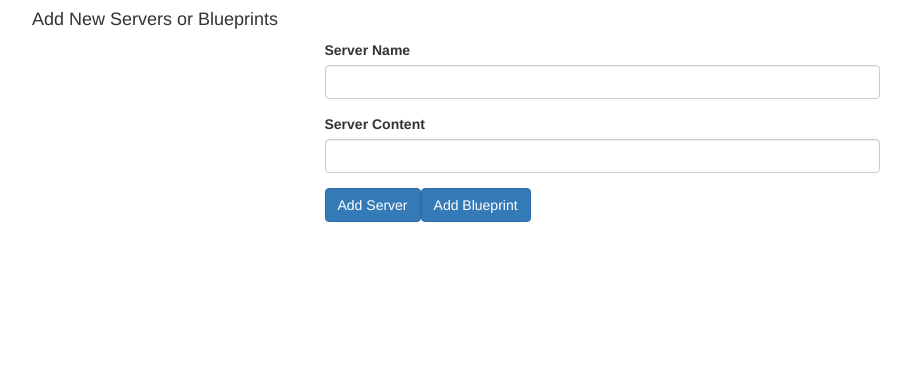
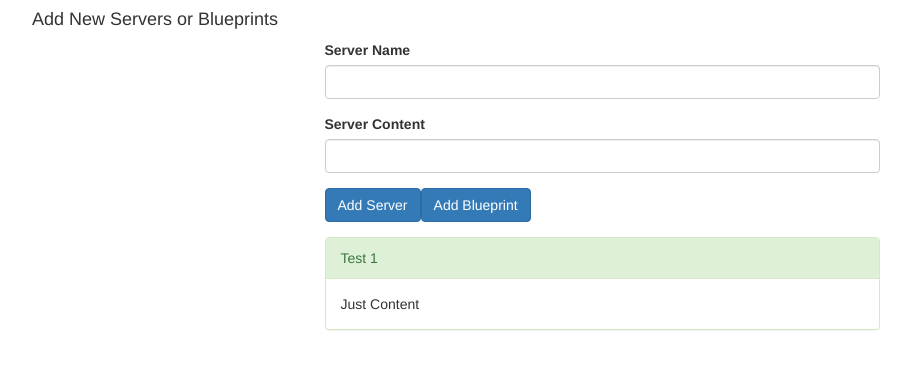
Before and after one commit to TestDeveloperAng/udem-angular-prac, an Angular app: page / in a window 1280 px wide. Shown: the top 368 px of the page, without its empty margins (38-949 px from the left). Built offline with nearby package versions, Linux system fonts and the light colour scheme.

Commit message:
1 file modified

```diff
--- a/src/app/app.component.ts
+++ b/src/app/app.component.ts
@@ -10,7 +10,13 @@ export class AppComponent  {
 
   serverName = '';
   serverContent = '';
-  serverElements = [];
+  serverElements = [
+    {
+      type : 'server',
+      name : 'Test 1',
+      content : 'Just Content'
+    }
+  ];
 
   addServer(data : Event){
     this.serverElements.push({
```
